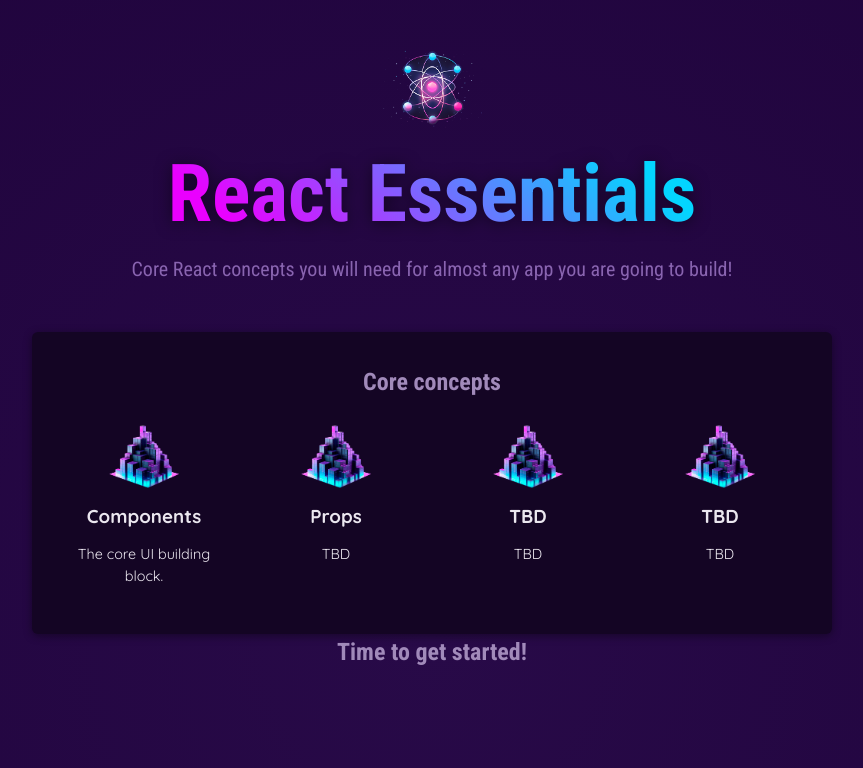
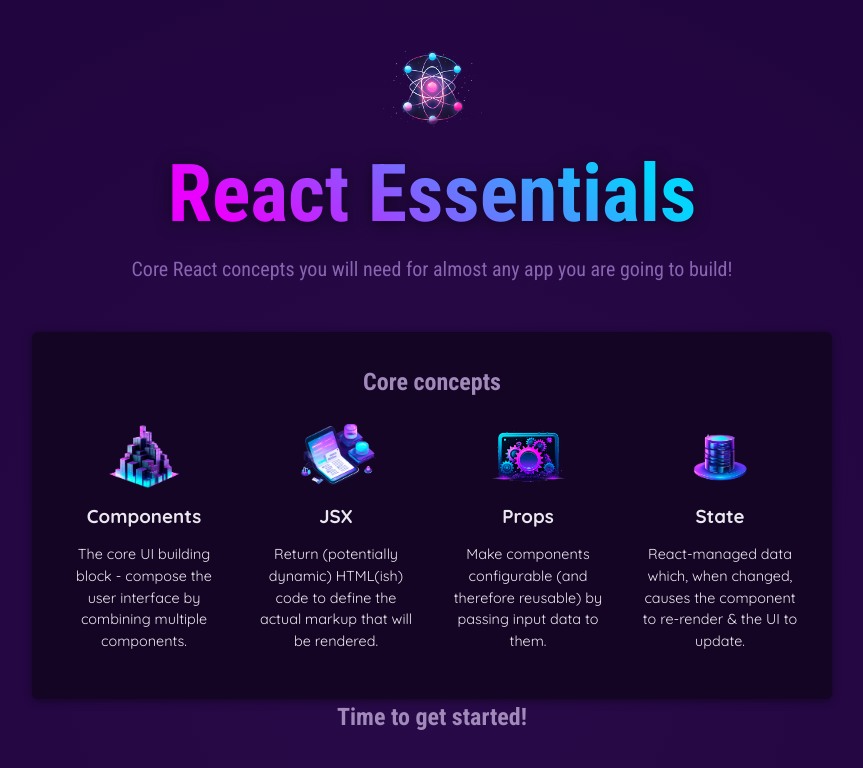
Before and after one commit to meghanmullally/React-Essentials-01-starting-project, a React (Vite) app: page / in a window 1280 px wide. Shown: the top 768 px of the page, without its empty margins (208-1071 px from the left). Built offline with nearby package versions, Linux system fonts and the light colour scheme.

Commit message:
added core concept export and details to coreConcept functions

```diff
--- a/src/App.jsx
+++ b/src/App.jsx
@@ -1,5 +1,6 @@
 import reactImg from './assets/react-core-concepts.png';
 import componentsImg from './assets/components.png';
+import { CORE_CONCEPTS } from './data.js';
 
 
 const reactDescriptions = ['Fundamental', 'Crucial', 'Core'];
@@ -42,24 +43,24 @@ function App() {
           <h2>Core concepts</h2>
           <ul>
             <CoreConcept
-              title="Components"
-              description="The core UI building block."
-              image={componentsImg}
+              title={CORE_CONCEPTS[0].title}
+              description={CORE_CONCEPTS[0].description}
+              image={CORE_CONCEPTS[0].image}
             />
             <CoreConcept
-            title="Props"
-            description="TBD"
-            image={componentsImg}
+              title={CORE_CONCEPTS[1].title}
+              description={CORE_CONCEPTS[1].description}
+              image={CORE_CONCEPTS[1].image}
             />
             <CoreConcept
-            title="TBD"
-            description="TBD"
-            image={componentsImg}
+              title={CORE_CONCEPTS[2].title}
+              description={CORE_CONCEPTS[2].description}
+            image={CORE_CONCEPTS[2].image}
             />
             <CoreConcept
-            title="TBD"
-            description="TBD"
-            image={componentsImg}
+              title={CORE_CONCEPTS[3].title}
+              description={CORE_CONCEPTS[3].description}
+              image={CORE_CONCEPTS[3].image}
             />
           </ul>
         </section>
```
